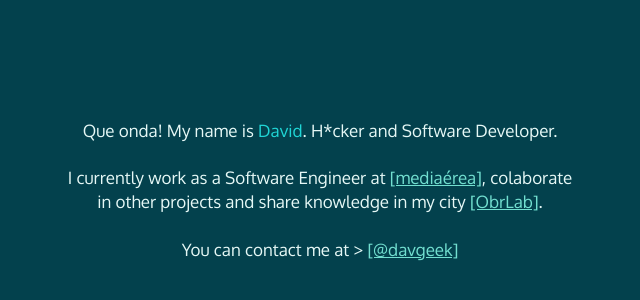
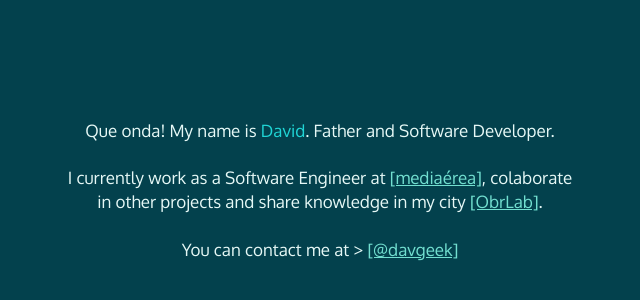
Before and after one commit to davgeek/davgeek.github.io, a plain HTML site: page index.html in a window 1280 px wide. Shown: the part 210-510 px from the top of the page, 320-960 px from the left. Drawn offline with Linux system fonts and the light colour scheme.

Commit message:
Update index.html

```diff
--- a/index.html
+++ b/index.html
@@ -10,7 +10,7 @@
 <body>
 	<p>
 		Que onda! My name is <span>David</span>.
-		H*cker and Software Developer.
+		Father and Software Developer.
 		<br><br>I currently work as a Software Engineer at <a href="https://www.mediaaerea.com.mx">[mediaérea]</a>, colaborate in other projects and share knowledge in my city <a href="http://obrlab.com">[ObrLab]</a>.
 		<br><br>You can contact me at > <a href="https://twitter.com/davgeek">[@davgeek]</a>
 
```
